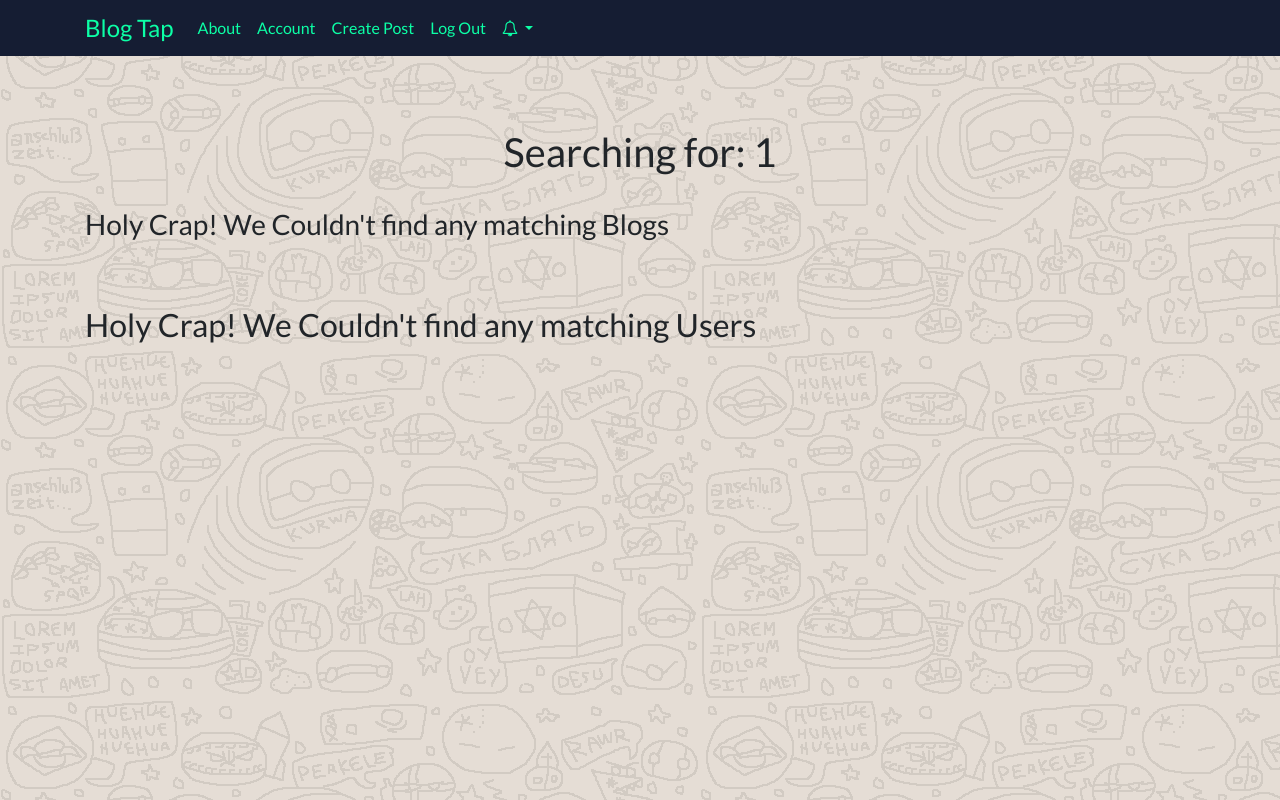
After one commit to ruppysuppy/Blog-Tap, a Flask app: page /search/1 in a window 1280 px wide. The commit adds this page. Run offline with Flask 2, Linux system fonts and the light colour scheme; the visitor is signed in with stand-in values (Sample User, id 1); data comes from the database, SQL or seed files in the repository; data that the repository does not hold is empty; some libraries are stand-ins or nearby versions; some web fonts are replaced.

Commit message:
Implemented basic search engine (no UI link, to use it go to 127.0.0.1/search/<search query>)

```diff
--- /dev/null
+++ b/blog/core/search_engine.py
@@ -0,0 +1,85 @@
+####################################################
+# IMPORTS (LOCAL) ##################################
+####################################################
+
+from blog.models import BlogPost, User
+from blog import db
+
+####################################################
+# FUNCTION TO GET THE NUMBER OF DIFFERENT CHARACTERS
+####################################################
+
+def num_char_different(str1, str2):
+    if (str1 == str2):
+        return 0
+
+    if (not str1):
+        return len(str2)
+    elif (not str2):
+        return len(str1)
+
+    if (str1[0] == str2[0]):
+        return num_char_different(str1[1:], str2[1:])
+
+    str1_rem_val = num_char_different(str1[1:], str2)
+    str2_rem_val = num_char_different(str1, str2[1:])
+    both_rem_val = num_char_different(str1[1:], str2[1:])
+
+    return 1 + min(str1_rem_val, str2_rem_val, both_rem_val)
+
+####################################################
+# FUNCTION TO GET THE SIMILARITY ###################
+####################################################
+
+def similarity(str1, str2):
+    diff = num_char_different(str1, str2)
+    length = max(len(str1), len(str2))
+
+    return (1 - (diff / length))
+
+####################################################
+# FUNCTION TO GET THE MATCHING BLOGS ###############
+####################################################
+
+def get_matches_blogs(string):
+    res = []
+    id_title = db.engine.execute(
+        'select id, title\
+         from BlogPost'
+    )
+    for identifier, title in id_title:
+        sim = similarity(string, title)
+        if (sim > 0.65):
+            res.append((identifier, sim))
+
+    res.sort(reverse=True, key=lambda x: x[1])
+    return BlogPost.query.filter(BlogPost.id.in_([val[0] for val in res]))
+
+####################################################
+# FUNCTION TO GET THE MATCHING USERS ###############
+####################################################
+
+def get_matches_users(string):
+    res = []
+    id_username = db.engine.execute(
+        'select id, username\
+         from users'
+    )
+    for identifier, username in id_username:
+        sim = similarity(string, username)
+        if (sim > 0.65):
+            res.append((identifier, sim))
+
+    res.sort(reverse=True, key=lambda x: x[1])
+
+    return User.query.filter(User.id.in_([val[0] for val in res]))
+
+####################################################
+# FUNCTION TO GET THE MATCHING BLOGS + USERS #######
+####################################################
+
+def search(string):
+    users = get_matches_users(string)[:10]
+    blogs = get_matches_blogs(string)[:10]
+
+    return users, blogs
--- a/blog/core/views.py
+++ b/blog/core/views.py
@@ -3,12 +3,13 @@
 ####################################################
 
 from flask import render_template, request, Blueprint
-from flask_login import current_user
+from flask_login import current_user, login_required
 
 ####################################################
 # IMPORTS (LOCAL) ##################################
 ####################################################
 
+from blog.core.search_engine import search
 from blog.models import BlogPost, Notifications, View
 from blog import db
 
@@ -59,3 +60,19 @@ def about():
         notifs = []
 
     return render_template('about.html', notifs=notifs)
+
+####################################################
+# SEARCH SETUP #####################################
+####################################################
+
+@core.route('/search/<string:param>')
+@login_required
+def search_page(param):
+    users, blogs = search(param)
+
+    if (current_user.is_authenticated):
+        notifs = Notifications.query.filter_by(user_id=current_user.id).order_by(Notifications.date.desc()).all()
+    else:
+        notifs = []
+
+    return render_template('search.html', notifs=notifs, param=param, users=users, blogs=blogs)
--- a/blog/models.py
+++ b/blog/models.py
@@ -29,7 +29,7 @@ class User(db.Model, UserMixin):
     __tablename__ = "users"
 
     id = db.Column(db.Integer, primary_key=True)
-    profile_image = db.Column(db.String(64), nullable=False)
+    profile_image = db.Column(db.String(1), nullable=False)
     email = db.Column(db.String(64), unique=True, index=True)
     username = db.Column(db.String(64), index=True)
     password_hash = db.Column(db.String(64))
--- a/blog/templates/index.html
+++ b/blog/templates/index.html
@@ -55,8 +55,8 @@
     </div>
     {% else %}
     <br>
-    <h2>NO BLOGS HAVE BEEN POSTED YET.</h2>
-    <h3>BE THE FIRST BLOGGER ON BLOG TAP!</h3>
+    <h2 class="reactive-text-3">NO BLOGS HAVE BEEN POSTED YET.</h2 class="reactive-text-3">
+    <h3 class="reactive-text-3">BE THE FIRST BLOGGER ON BLOG TAP!</h3 class="reactive-text-3">
     {% endif %}
 </div>
 
--- /dev/null
+++ b/blog/templates/search.html
@@ -0,0 +1,56 @@
+{% extends 'base.html' %} {% block title %} Search {% endblock title %} {% block content %}
+
+<div class="container">
+    <div align="center">
+        <h1 class="reactive-text-1 text-break">Searching for: {{param}}</h1>
+    </div>
+</div>
+
+<div style="min-height: max-content; padding-bottom: 32px;">
+    {% if blogs %}
+    <h3 class="reactive-text-3 text-break" style="padding-left: 24px;">Top Matching Blogs:</h3>
+    <div class="container card-container" style="display: flex; flex-wrap: wrap;">
+        {% for post in blogs %}
+        <a href="{{url_for('blog_posts.blog_post', blog_post_id=post.id)}}" class="blog-card" style="font-weight: 700;">
+            <div class="card-img">
+                <div class="img" style="background-image: url({{url_for('static', filename='img/blog_background/'+post.category+'.jpg')}});"></div>
+            </div>
+            <div class="col-md-12" style="max-height: max-content;">
+                <div class="card-body">
+                    <h5 class="card-title text-break">
+                        {{post.title}}
+                    </h5>
+                    <p class="card-text" style="margin-bottom: 0;">
+                        Author: {{post.author.username}}
+                    </p>
+                    <p class="card-text" style="padding-top: 0; margin-top: 0; margin-bottom: 0;">Published On: {{post.date.strftime("%d/%m/%Y")}}</p class="card-text">
+                    <p class="card-text" style="padding-top: 0; margin-top: 0;">Category: {{post.category}}</p class="card-text">
+                </div>
+            </div>
+        </a>
+        {% endfor %}
+    </div>
+    {% else %}
+    <br>
+    <h3 class="reactive-text-3">Holy Crap! We Couldn't find any matching Blogs</h3>
+    {% endif %}
+</div>
+
+<div style="min-height: max-content; padding-bottom: 32px;">
+    {% if users %}
+    <h3 class="reactive-text-3" style="padding-left: 24px;">Top Matching Users:</h3>
+    <div class="container card-container" style="display: flex; flex-wrap: wrap;">
+        {% for user in users %}
+        <a href="{{url_for('user.user_posts', user_id=user.id)}}" class="blog-card" style="font-weight: 700;">
+            <img src="{{url_for('static', filename='img/profile_image/'+user.profile_image)}}" alt="Error! Picture not found." style="border-radius: 50%; height: 75px; width: 75px; margin-bottom: 8px;">
+            <h3 class="reactive-text-3 text-break">{{user.username}}</h3>
+        </a>
+        {% endfor %}
+    </div>
+    {% else %}
+    <br>
+    <h2 class="reactive-text-3">Holy Crap! We Couldn't find any matching Users</h2>
+    {% endif %}
+</div>
+
+{% endblock content %}
```
